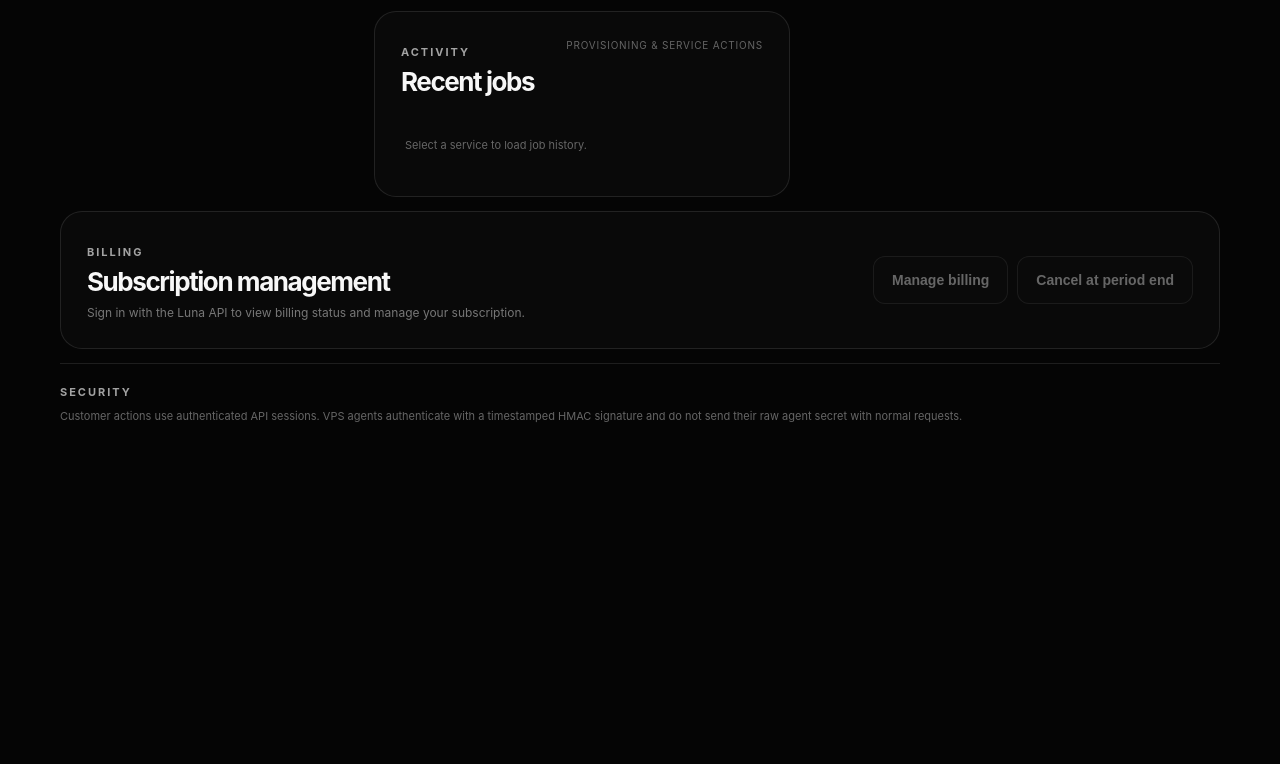
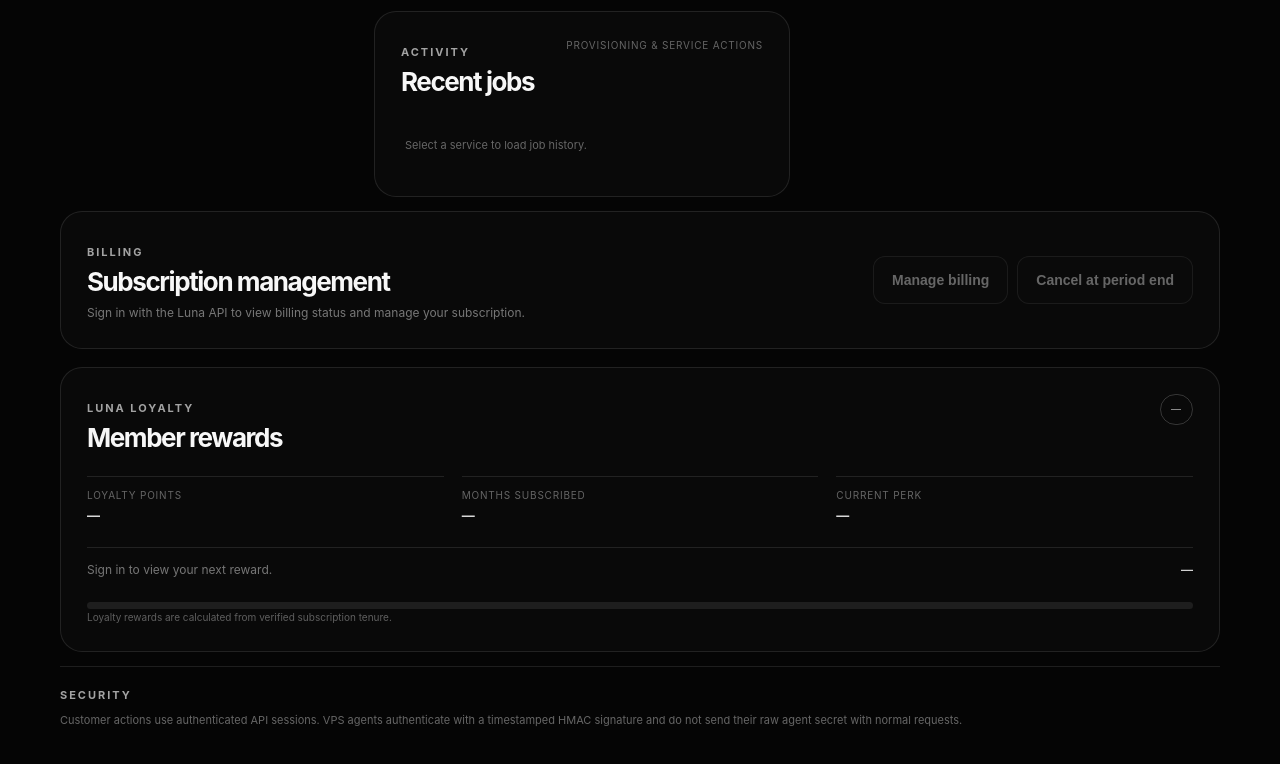
Before and after one commit to Nappygorilla/Luna.win-hosting, a plain HTML site: page panel.html in a window 1280 px wide. Shown: the part 1128-1892 px from the top of the page. Before the commit the page ends 1653 px from the top, so only its background shows below. Drawn offline with Linux system fonts and the light colour scheme.

Commit message:
Add Luna loyalty rewards section to client panel

```diff
--- a/panel.html
+++ b/panel.html
@@ -164,6 +164,26 @@
       </div>
     </section>
 
+    <section class="panel-card loyalty-card" id="loyalty-card">
+      <div class="panel-card-top">
+        <div>
+          <span class="section-kicker">LUNA LOYALTY</span>
+          <h2>Member rewards</h2>
+        </div>
+        <span class="status-pill" id="loyalty-tier">—</span>
+      </div>
+      <div class="loyalty-summary">
+        <div class="resource"><span>Loyalty points</span><strong id="loyalty-points">—</strong></div>
+        <div class="resource"><span>Months subscribed</span><strong id="loyalty-months">—</strong></div>
+        <div class="resource"><span>Current perk</span><strong id="loyalty-perk">—</strong></div>
+      </div>
+      <div class="loyalty-progress-wrap">
+        <div class="control-row"><span id="loyalty-next">Sign in to view your next reward.</span><strong id="loyalty-progress-label">—</strong></div>
+        <div class="meter large"><span id="loyalty-progress" style="width:0%"></span></div>
+      </div>
+      <p class="panel-note-inline" id="loyalty-note">Loyalty rewards are calculated from verified subscription tenure.</p>
+    </section>
+
     <section class="panel-note">
       <span class="section-kicker">SECURITY</span>
       <p>Customer actions use authenticated API sessions. VPS agents authenticate with a timestamped HMAC signature and do not send their raw agent secret with normal requests.</p>
```
